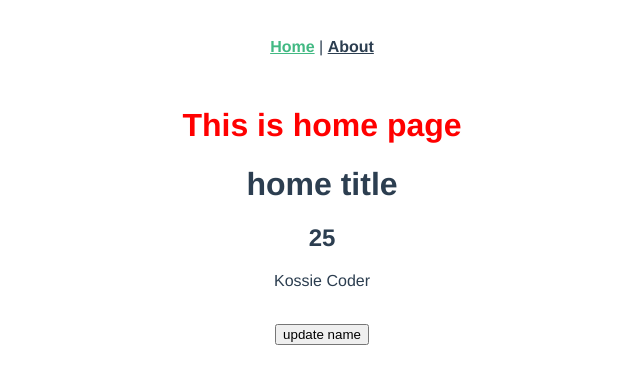
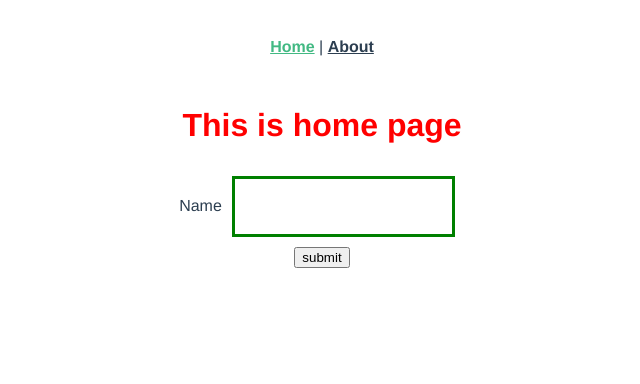
Before and after one commit to yunanjk/vue-test1, a Vue app: page / in a window 1280 px wide. Shown: the top 384 px of the page, without its empty margins (318-958 px from the left). Built offline with nearby package versions, Linux system fonts and the light colour scheme.

Commit message:
emit (부모 컴포넌트로 데이터 보내기)

```diff
--- /dev/null
+++ b/src/components/InputField.vue
@@ -0,0 +1,28 @@
+<template>
+    <div>
+        <label for="">Name</label>
+        <input
+            type="text"
+            :value="name"
+            style="margin: 10px; padding: 20px; border: 3px solid green;"
+            @input="updateName"
+        >
+    </div>
+</template>
+
+<script>
+export default {
+    props: {
+        name: {
+            type: String,
+            required: true
+        }
+    },
+    methods: {
+        updateName(event) {
+            // console.log(event.target.value);
+            this.$emit("update-name", event.target.value);
+        }
+    }
+}
+</script>
--- a/src/views/HomeView.vue
+++ b/src/views/HomeView.vue
@@ -1,24 +1,33 @@
 <template>
   <div>
     <h1>This is home page</h1>
-    <!-- <p>{{ name }}</p> -->
-    <KossieCoder title="home title" age="25"/>
+    <form action="">
+      <!-- <label for="">Name</label>
+      <input type="text" v-model="name" style="margin: 10px; padding: 20px; border: 3px solid green;">-->
+      <InputField :name="name" @update-name="updateName"/>
+      <button>submit</button>
+    </form>
+    {{ name }}
   </div>
 </template>
 
 <script>
-// @/ : src 폴더 뜻함
-import KossieCoder from '@/components/KossieCoder.vue';
+import InputField from "@/components/InputField.vue";
 
 export default {
   name: 'HomeView',
   data() {
     return {
-      name: "Kossie Coder"
+      name: ""
+    }
+  },
+  methods: {
+    updateName(name) {
+      this.name = name;
     }
   },
   components: {
-    KossieCoder
+    InputField
   }
 }
 </script>
```
